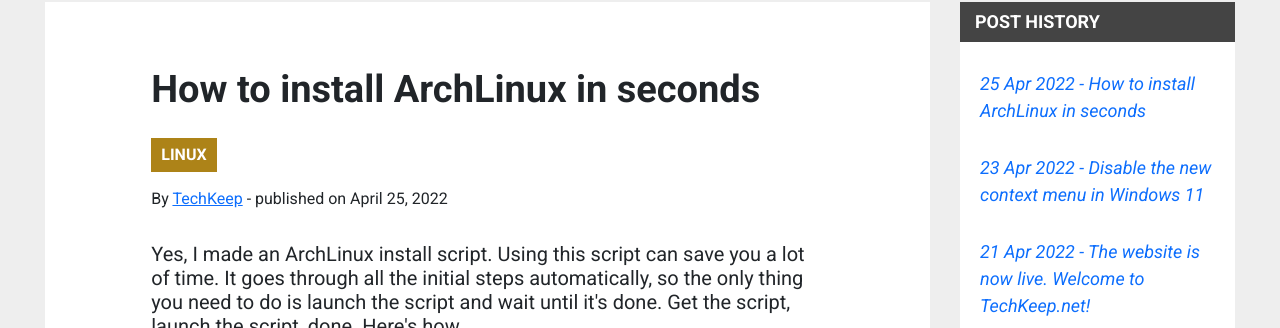
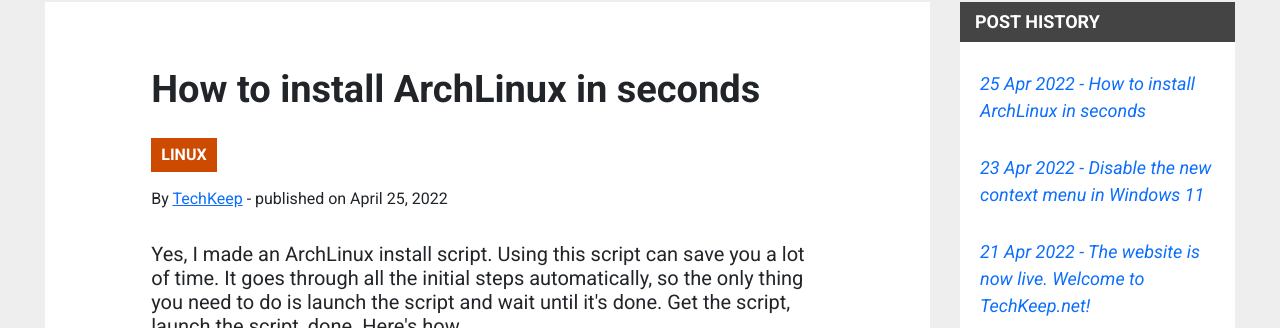
Before and after one commit to TechKeep/TechKeep.github.io, a Jekyll site: the page built from _posts/posts/2022-04-25-how-to-install-archlinux-in-seconds.markdown, in a window 1280 px wide. Shown: the part 208-536 px from the top of the page. Built offline with Jekyll 4.4.1, drawn with Linux system fonts in a browser that asks for light colours; nearby versions of some CDN libraries.

Commit message:
accessibility changes

```diff
--- a/_includes/footer.html
+++ b/_includes/footer.html
@@ -6,7 +6,7 @@
   <div class="container">
     <div class="col-xl-12">
       <p>© TechKeep - 2022</p>
-      <a href="/privacy-policy/">Privacy Policy</a>
+      <a href="/privacy-policy/" style="color:white;">Privacy Policy</a>
     </div>
   </div>
 </footer>
--- a/_layouts/post.html
+++ b/_layouts/post.html
@@ -38,7 +38,7 @@
               <span class="the-full-article-author">By <a href="https://github.com/TechKeep">TechKeep</a></span>
               <span class="the-full-article-date">- published on {{page.date | date: "%B %-d,  %Y"}}</span>
             </p>
-            <h5 class="the-full-article-subtitle">{{page.subtitle}}</h5>
+            <h3 class="the-full-article-subtitle" style="font-size: 1.25rem !important;">{{page.subtitle}}</h5>
             <hr>
           </div>
 
--- a/css/style.css
+++ b/css/style.css
@@ -368,5 +368,5 @@
 }
 
 .cattag-linux {
-  background-color: #ad8318;
+  background-color: #cc4b00;
 }
```
